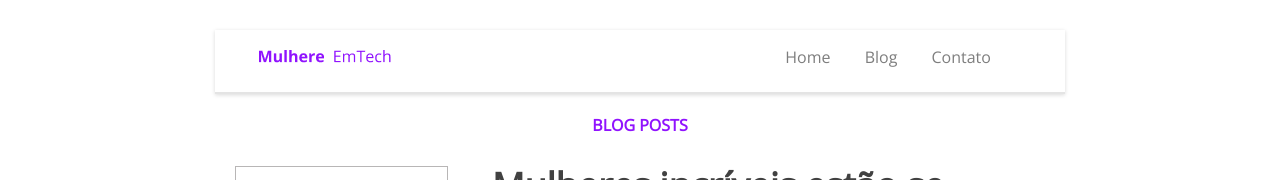
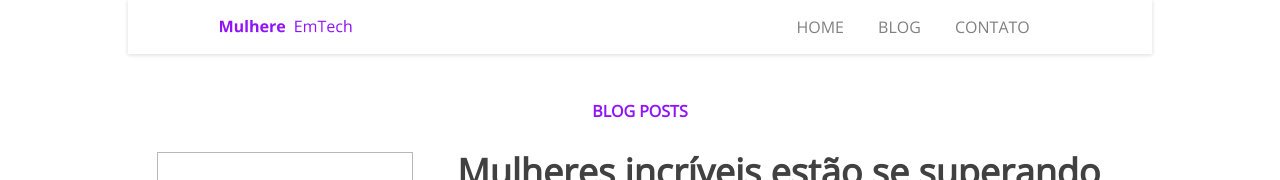
Before and after one commit to saramartinss/reprograma-layout-blog, a plain HTML site: page index.html in a window 1280 px wide. Shown: the top 180 px of the page. Drawn offline with nearby package versions, Linux system fonts and the light colour scheme.

Commit message:
exercício 5 corrigido
exercício 5 corrigido

```diff
--- a/css/style.css
+++ b/css/style.css
@@ -1,29 +1,27 @@
 body {
     font-family: 'Open Sans', Arial, Helvetica, sans-serif;
-    width: 850px;
+    width: 80%;
     height: 650px;
     margin: 0 auto;
     text-align: center;
     vertical-align: middle;
-    padding: 30px;
-    border-color: rgb(228, 228, 228);
 }
 
 .topbar {
-    box-shadow: 0 1px 4px rgba(0, 0, 0, .15)
-}
-
- .topbar img {
-    margin-right: 350px;
+    position: fixed;
+    top: 0;
+    width: 80%;
+    background-color: white;
+    box-shadow: 0 1px 4px rgba(0, 0, 0, .15);
 }
 
 a {
     text-decoration: none;
-    color: #7e7e7e;
 }
 
 .menu {
     display: inline-block;
+    margin-left: 400px;
 }
 
 .menu__item {
@@ -32,16 +30,16 @@ a {
     margin-right: 30px;
 }
 
-hr {
-    border: 1px solid rgb(228, 228, 228);
+.menu__item a{
+    color: grey;
+    text-transform: uppercase;
 }
-
 
 .header__titulo {
     color: #9013FE;
     font-size: 16px;
     text-align: center;
-    margin: 20px auto 30px auto;
+    margin: 100px auto 30px auto;
 }
 
 .lateral {
--- a/index.html
+++ b/index.html
@@ -26,9 +26,6 @@
                 <a href="#">Contato</a>
             </li>
         </ul>
-
-        <hr>
-
     </nav>
 
     <header class="header">
```
